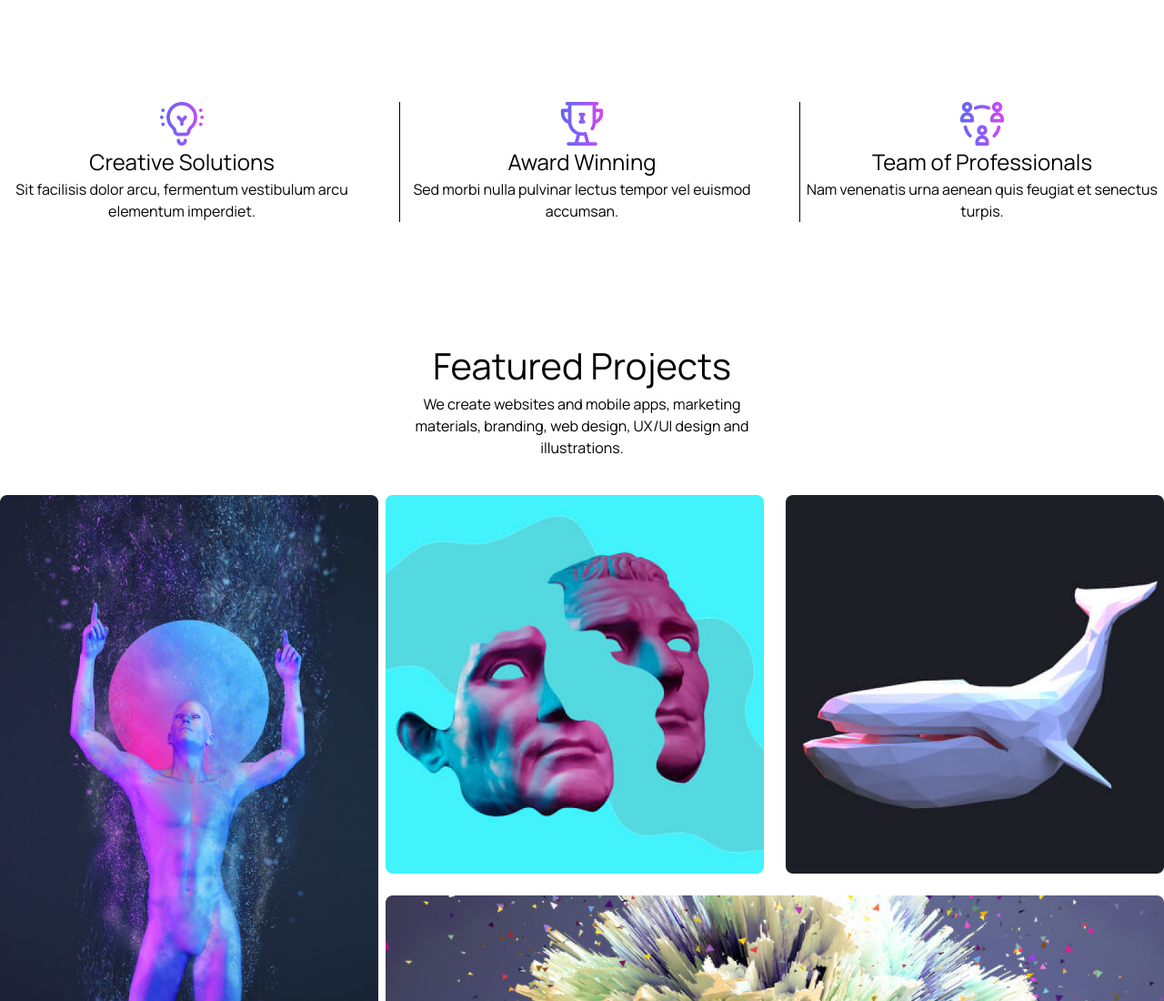
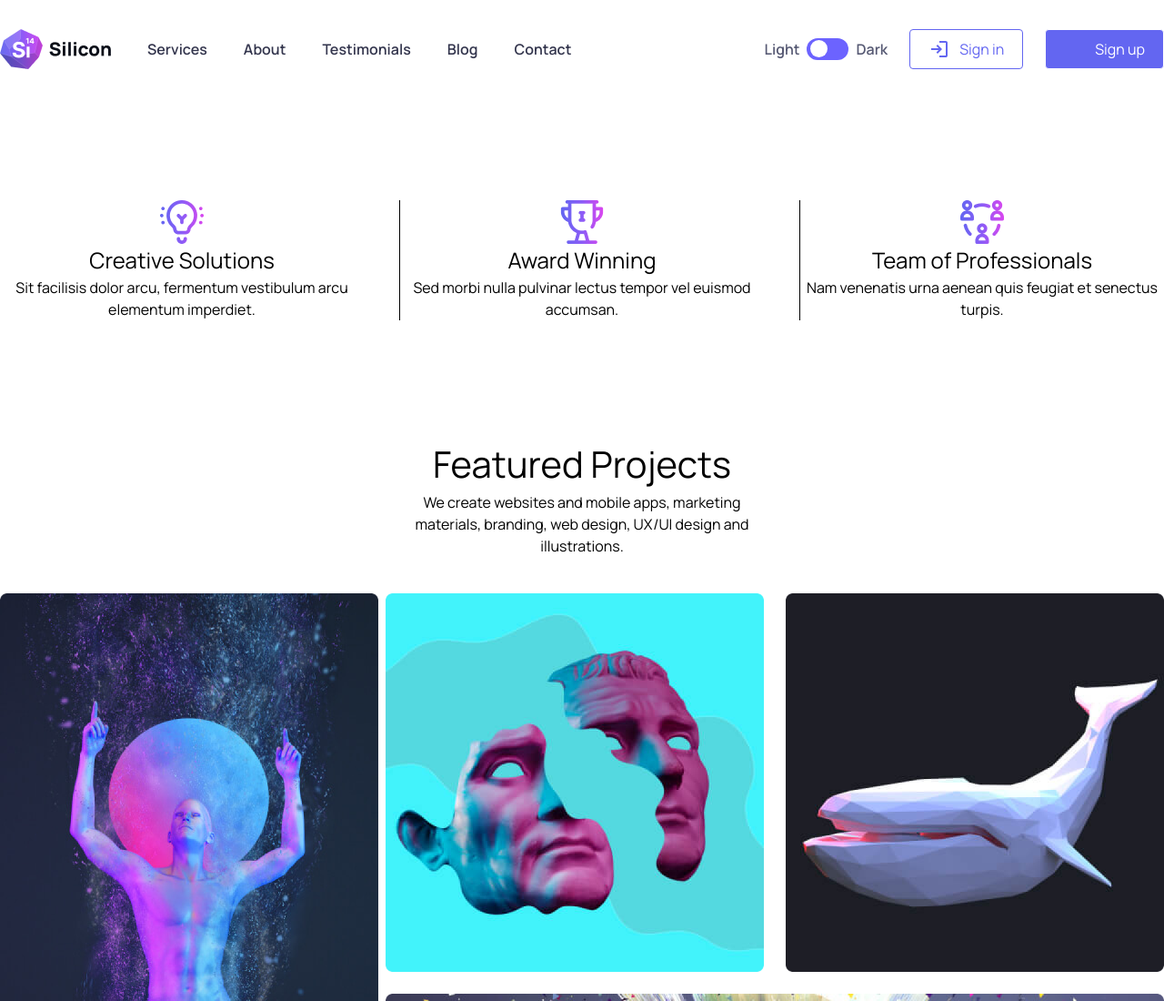
Before and after one commit to hamimahmad/team-project-1, a website: page home.html in a window 1280 px wide. Shown: the top 1100 px of the page at 91% size. Drawn offline with Linux system fonts and the light colour scheme.

Commit message:
nav added to home page from raj

```diff
--- a/home.html
+++ b/home.html
@@ -8,7 +8,55 @@
 
 </head>
 <body>
+
     <div class="max-w-[1296px] m-auto ">
+      <nav>
+            <div class="flex justify-between items-center py-8">
+                <div class="flex items-center  gap-10">
+                    <div>
+                        <img src="../team-project-1/src/Image/logo.png" alt="">
+                    </div>
+                    <ul class="flex gap-10 text-[16px] font-semibold text-[#33354D] cursor-pointer">
+                        <li class="hover:text-[#6C63FF]">Services</li>
+                        <li class="hover:text-[#6C63FF]">About</li>
+                        <li class="hover:text-[#6C63FF]">Testimonials</li>
+                        <li class="hover:text-[#6C63FF]">Blog</li>
+                        <li class="hover:text-[#6C63FF]">Contact</li>
+                    </ul>
+                </div>
+
+                <div class="flex items-center space-x-6">
+                    <!-- Light / Dark Toggle -->
+                    <div class="flex space-x-2">
+                        <span class="text-[#565973] font-semibold">Light</span>
+                        <label for="check" class="relative bg-[#6C63FF] cursor-pointer w-[46px] h-[24px] rounded-full">
+                            <input type="checkbox" id="check" class="sr-only peer" />
+                            <span
+                                class="w-2/5 h-4/5 absolute bg-white rounded-full left-1 top-0.5 duration-300 peer-checked:bg-white peer-checked:left-6 transition-all">
+                            </span>
+                        </label>
+                        <span class="text-[#565973] font-semibold">Dark</span>
+                    </div>
+                    <!-- Sign in button -->
+                    <button
+                        class="flex justify-center items-center gap-2.5 text-[#6366F1] border-1 rounded-[4px] px-5 py-2.25 cursor-pointer"><svg
+                            xmlns="http://www.w3.org/2000/svg" height="24px" viewBox="0 -960 960 960" width="24px"
+                            fill="#6366F1">
+                            <path
+                                d="M480-120v-80h280v-560H480v-80h280q33 0 56.5 23.5T840-760v560q0 33-23.5 56.5T760-120H480Zm-80-160-55-58 102-102H120v-80h327L345-622l55-58 200 200-200 200Z" />
+                        </svg> Sign in</button>
+                    <!-- Sign up button -->
+                    <button
+                        class="flex justify-center items-center gap-2.5 text-white bg-[#6366F1] border-1 rounded-[4px] px-5 py-2.25 cursor-pointer"><svg
+                            xmlns="http://www.w3.org/2000/svg" height="24px" viewBox="http://www.w3.org/2000/svg" width="24px"
+                            fill="#ffffff">
+                            <path
+                                d="M480-480q-66 0-113-47t-47-113q0-66 47-113t113-47q66 0 113 47t47 113q0 66-47 113t-113 47ZM160-160v-112q0-34 17.5-62.5T224-378q62-31 126-46.5T480-440q66 0 130 15.5T736-378q29 15 46.5 43.5T800-272v112H160Zm80-80h480v-32q0-11-5.5-20T700-306q-54-27-109-40.5T480-360q-56 0-111 13.5T260-306q-9 5-14.5 14t-5.5 20v32Zm240-320q33 0 56.5-23.5T560-640q0-33-23.5-56.5T480-720q-33 0-56.5 23.5T400-640q0 33 23.5 56.5T480-560Zm0-80Zm0 400Z" />
+                        </svg>Sign up</button>
+                </div>
+            </div>
+        </nav>
+
        <div class="flex justify-between mt-[112px]">
          <div class="text-center">
             <img class="m-auto" src="./src/image/idea.png" alt="">
```
Also changed, not shown: images/Header.jpg (added).
